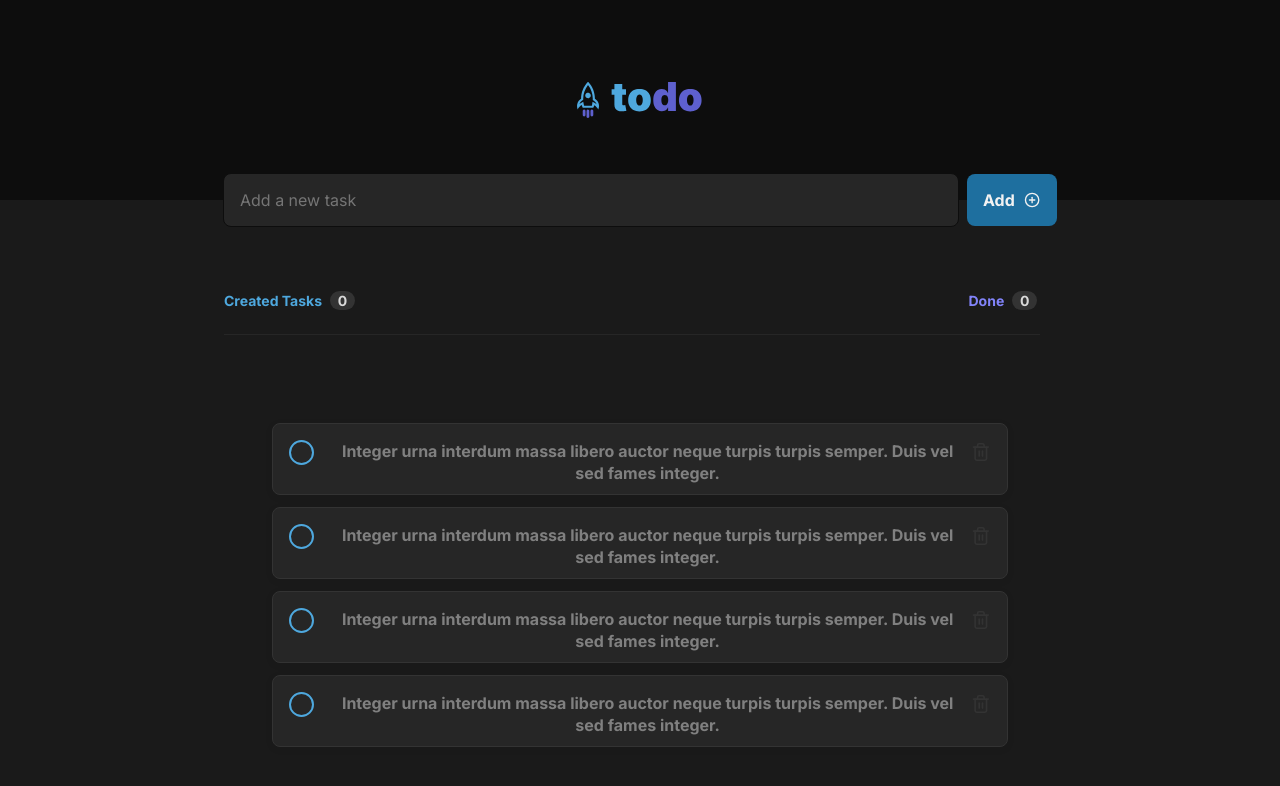
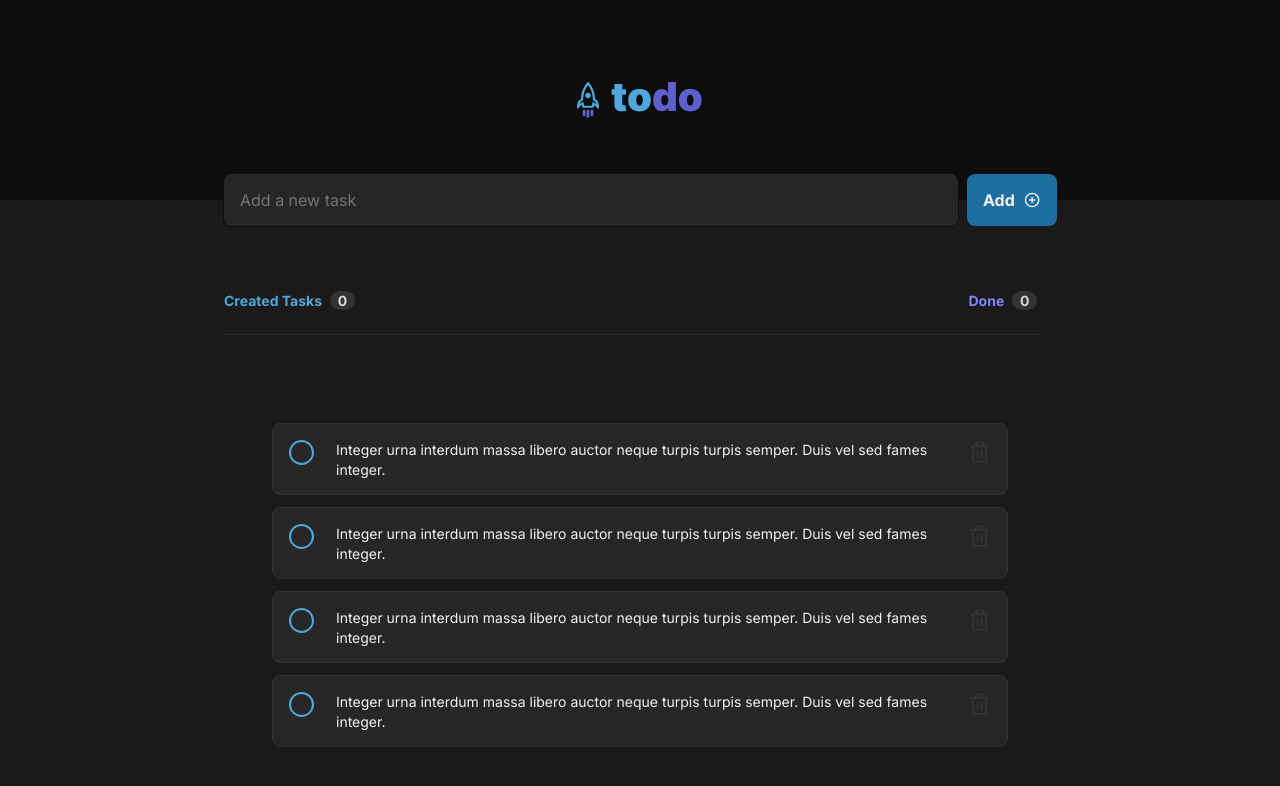
Before and after one commit to arubesu/todo, a Next.js app: page / in a window 1280 px wide. Shown: the top 786 px of the page. Built offline with nearby package versions, Linux system fonts and the light colour scheme.

Commit message:
chore: finish item list styles

```diff
--- a/components/EmptyTaskBox.tsx
+++ b/components/EmptyTaskBox.tsx
@@ -15,8 +15,8 @@ export const EmptyTaskBox: React.FC = () => {
                 width={56}
             />
 
-            <p>You still have no tasks registered</p>
-            <p>Create tasks and organize your life</p>
+            <p className={styles.emptyMessage}>You still have no tasks registered</p>
+            <p className={styles.emptyMessage}>Create tasks and organize your life</p>
         </>
     );
 }
--- a/components/TaskItem.module.css
+++ b/components/TaskItem.module.css
@@ -15,8 +15,17 @@
     border-radius: 8px;
 }
 
-.listItem p{
+.listItem svg:hover {
+    color: var(--danger);
+    cursor: pointer;
+}
+
+.listItem .taskDescription{
     text-align: start;
+    font-weight: 400;
+    font-size: 0.875rem;
+    line-height: 140%;
+    color: var(--gray-100);
 }
 
 /* Hide the browser's default checkbox */
--- a/components/TaskItem.tsx
+++ b/components/TaskItem.tsx
@@ -20,7 +20,7 @@ export const TaskItem: React.FC<TaskItemProps> = ({
                 <input type="checkbox" name="task" id="" />
                 <span className={styles.checkmark}></span>
             </label>
-            <p>Integer urna interdum massa libero auctor neque turpis turpis semper. Duis vel sed fames integer.</p>
+            <p className={styles.taskDescription}>Integer urna interdum massa libero auctor neque turpis turpis semper. Duis vel sed fames integer.</p>
             <Trash2 width={24} height={24} />
         </li>
     )
--- a/components/TaskList.module.css
+++ b/components/TaskList.module.css
@@ -7,7 +7,7 @@
     line-height: 1.5rem;
 }
 
-.tasksListContainer p:nth-of-type(1){
+.tasksListContainer .emptyMessage p:nth-of-type(1){
     font-weight: 700;
     line-height: 140%;
     text-align: center;
@@ -15,7 +15,7 @@
     margin-bottom: .5rem;
 }
 
-.tasksListContainer p:nth-of-type(2){
+.tasksListContainer .emptyMessage p:nth-of-type(2){
     line-height: 140%;
     text-align: center;
     color: var(--gray-300);
```
